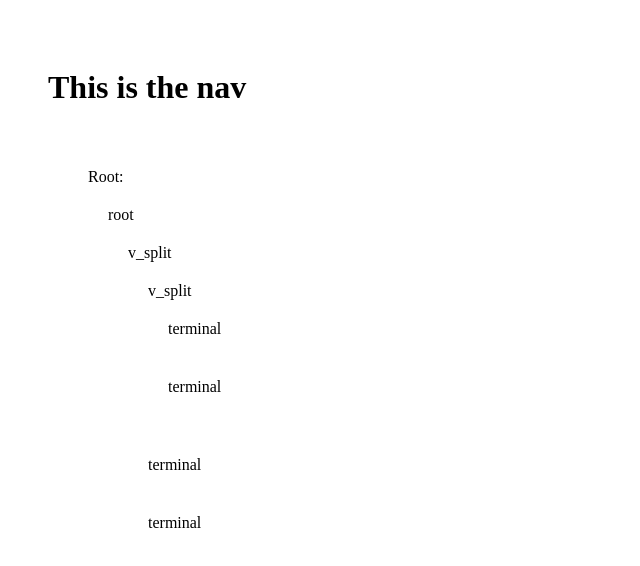
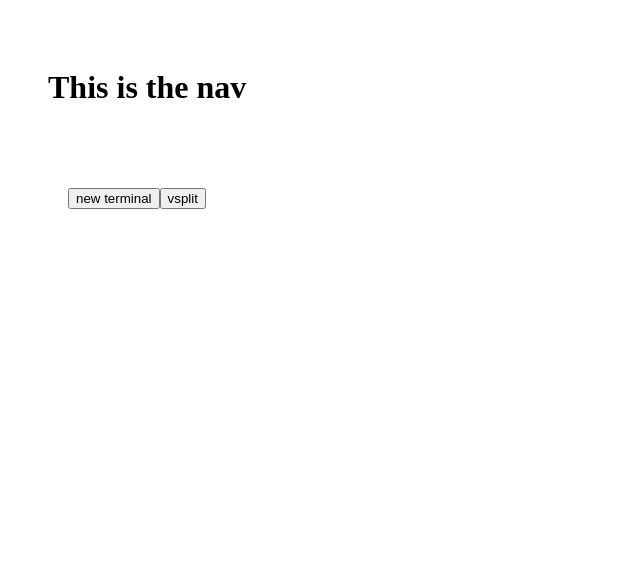
Before and after one commit to bennetthardwick/i3wm-react, a React app: page /tree in a window 1280 px wide. Shown: the top 566 px of the page, without its empty margins (0-640 px from the left). Built offline with nearby package versions, Linux system fonts and the light colour scheme.

Commit message:
Added some buttons, don't really understand react state though

```diff
--- a/package.json
+++ b/package.json
@@ -19,6 +19,8 @@
   },
   "homepage": "https://github.com/bennetthardwick/i3-config-generator#readme",
   "dependencies": {
+    "@types/react": "^16.0.40",
+    "@types/react-dom": "^16.0.4",
     "@types/shortid": "0.0.29",
     "react": "^16.2.0",
     "react-dom": "^16.2.0",
--- a/src/components/i3.component.tsx
+++ b/src/components/i3.component.tsx
@@ -3,25 +3,26 @@ import { i3Tree } from '../services/i3tree.service';
 
 export class I3 extends React.Component {
 
-  private i3 = new i3Tree();
+  state;
 
-  createDate() {
-    this.i3.newTerminal();
-    this.i3.newTerminal();
-    this.i3.verticalSplit();
-    this.i3.goUp();
-    this.i3.newTerminal();
-    this.i3.newTerminal();
-    this.i3.verticalSplit();
+  constructor(props) {
+    super(props);
+    this.state = { i3: new i3Tree() }
+  }
 
-    console.log(JSON.stringify(this.i3.createTree(), null, 2));
-
+  createDate = () => {
+    this.state.i3.newTerminal();
+    this.state.i3.newTerminal();
+    this.state.i3.verticalSplit();
+    this.state.i3.goUp();
+    this.state.i3.newTerminal();
+    this.state.i3.newTerminal();
+    this.state.i3.tabbed();
   }
 
   renderTree() {
-    this.createDate();
-    return (<div> Root:
-      { this.renderSection(this.i3.getTree().getLeafById("root")) }
+    return (<div>
+      { this.renderSection(this.state.i3.getTree().getLeafById("root")) }
     </div>)
   }
 
@@ -29,7 +30,7 @@ export class I3 extends React.Component {
     if (leaf.children && leaf.children.length > 0) {
       return <div key={leaf.id}> {leaf.type} { leaf.children.map(x => {
 
-      let tree = this.i3.getTree().getLeafById(x);
+      let tree = this.state.i3.getTree().getLeafById(x);
 
       if (tree.children && tree.children.length > 0) {
         return this.renderSection(tree);
@@ -37,12 +38,20 @@ export class I3 extends React.Component {
         return <div key={tree.id}>{tree.type}</div>
         }
       }) } </div>
-    } else {
-      return "hey"
     }
   }
 
+  addTerminal = (e) => {
+    this.state.i3.newTerminal();
+    this.setState(this.state);
+  }
+
+  vsplit = (e) => {
+    this.state.i3.verticalSplit();
+    this.setState(this.state);
+  }
+
   render() {
-    return <div>{this.renderTree()}</div>
+    return (<div>{this.renderTree()}<button onClick={ this.addTerminal }>new terminal</button><button onClick={ this.vsplit }>vsplit</button></div>)
   }
 }
```
Also changed, not shown: public/bundle.js, 4 other files (tests, documents, lock files or other folders).
